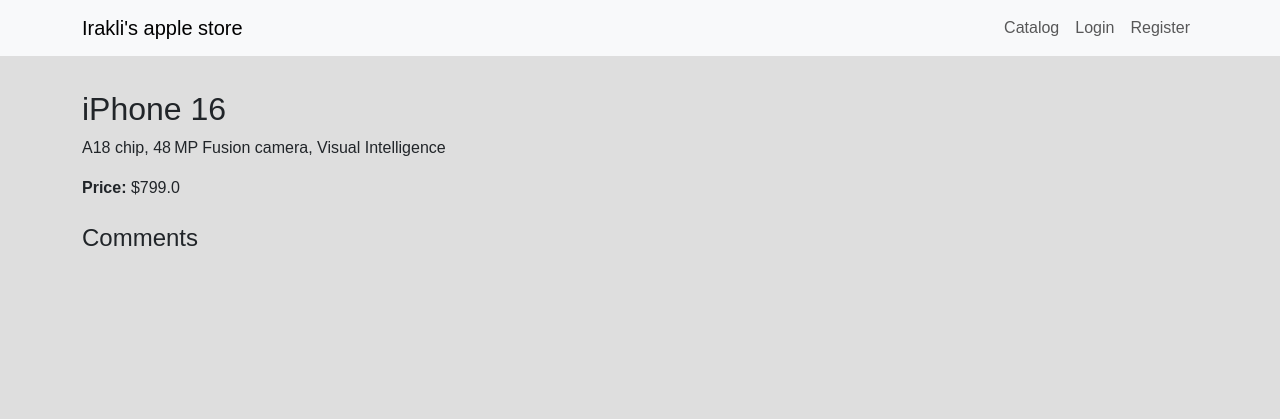
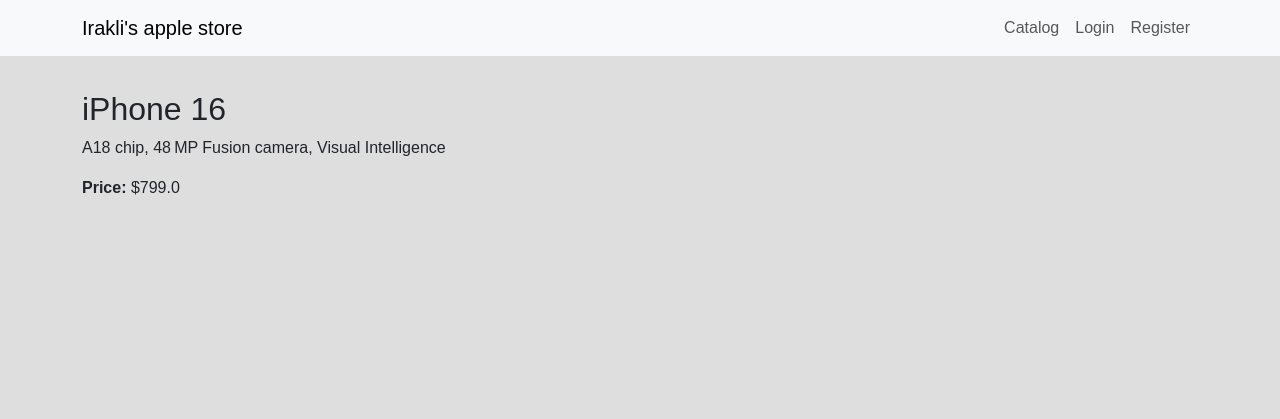
Before and after one commit to irakli-kupatadze/Irakli-s_apple_store-1, a Flask app: page /product/6 in a window 1280 px wide. Shown: the top 419 px of the page. Run offline with Flask 3, Linux system fonts and the light colour scheme; data comes from the database, SQL or seed files in the repository.

Commit message:
Update product_detail.html

```diff
--- a/app/templates/product_detail.html
+++ b/app/templates/product_detail.html
@@ -1,4 +1,5 @@
 {% extends 'base.html' %}
+
 {% block content %}
   <h2>{{ product.name }}</h2>
   <p>{{ product.description }}</p>
@@ -7,17 +8,17 @@
   {% if current_user.is_authenticated %}
     <form method="POST">
       {{ form.hidden_tag() }}
-  <div class="mb-2">{{ form.content.label }} {{ form.content(class="form-control") }}</div>
-  <div class="mb-2">{{ form.rating.label }} {{ form.rating(class="form-control") }}</div>
-  <div>{{ form.submit(class="btn btn-primary") }}</div>
+      <div class="mb-2">
+        {{ form.content.label }}
+        {{ form.content(class="form-control") }}
+      </div>
+      <div class="mb-2">
+        {{ form.rating.label }}
+        {{ form.rating(class="form-control") }}
+      </div>
+      <div>
+        {{ form.submit(class="btn btn-primary") }}
+      </div>
     </form>
   {% endif %}
-
-<h4 class="mt-4">Comments</h4>
-{% for comment in comments %}
-<div class="border p-2 mb-3">
-  <strong>{{ comment.user.username }}</strong> rated ⭐{{ comment.rating }}<br>
-  {{ comment.content }}
-</div>
-{% endfor %}
 {% endblock %}
```
Lines whose indentation alone changed are shown as unchanged.
